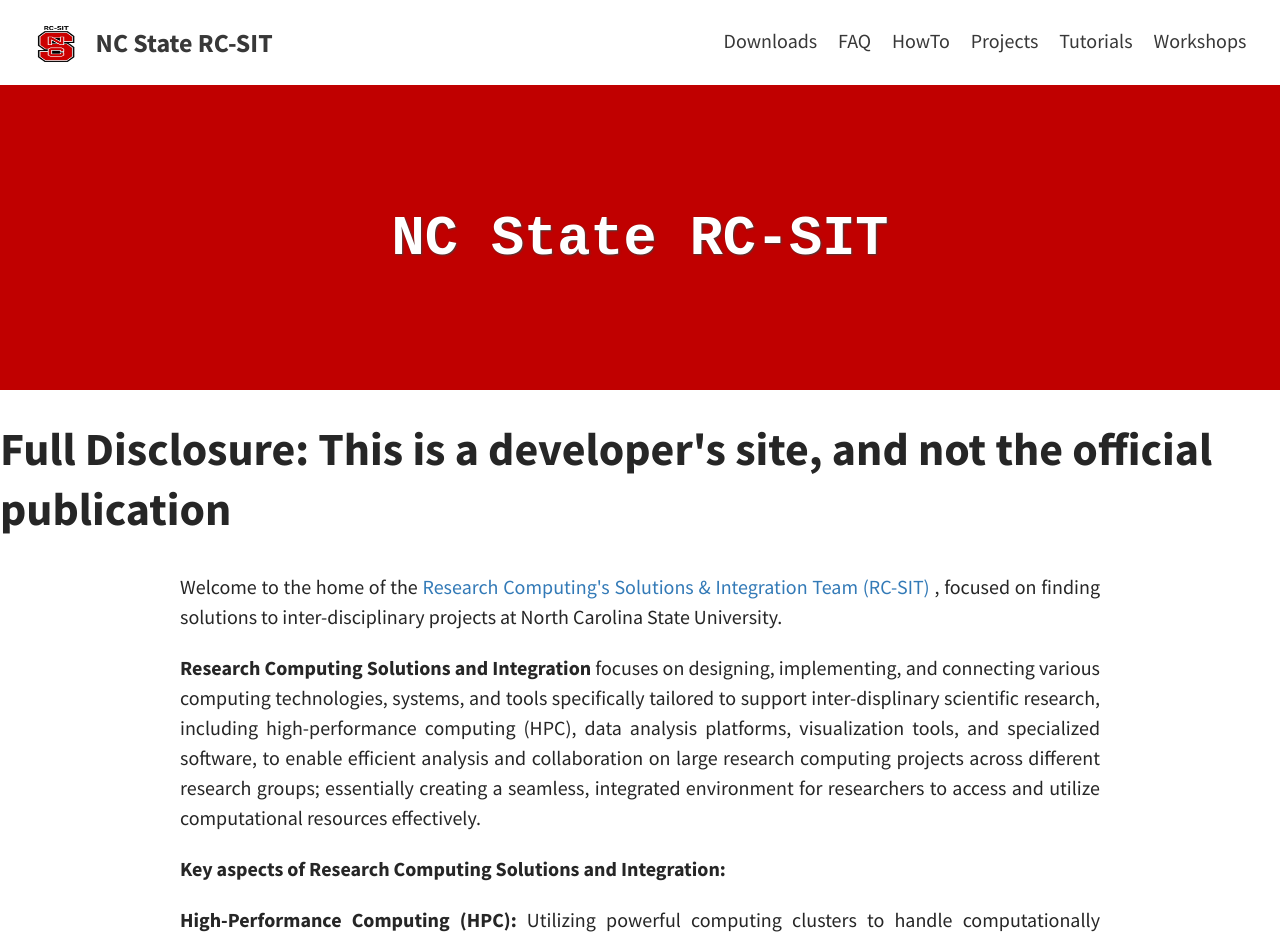
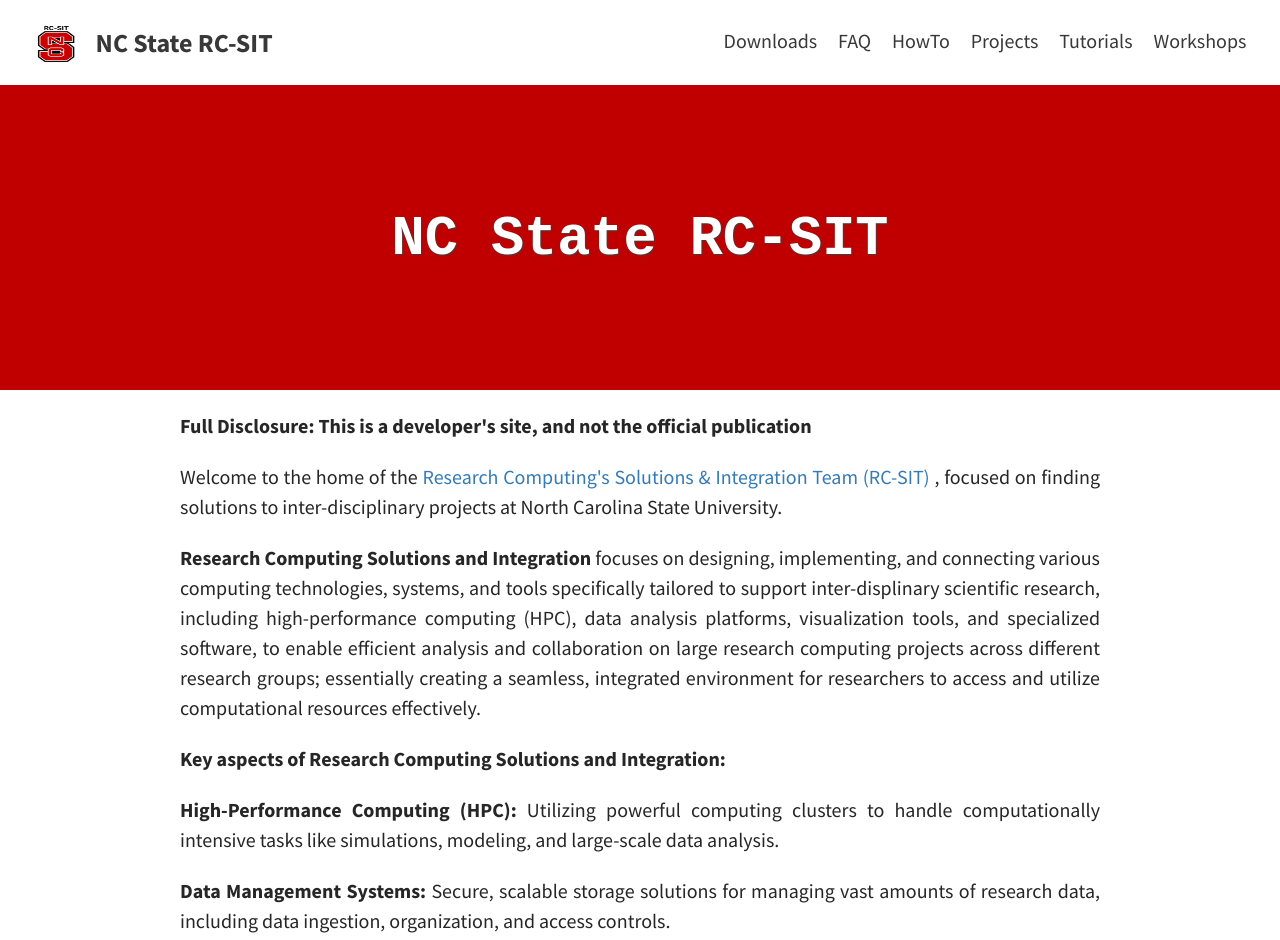
Before and after one commit to ncsu-rc-sit/ncsu-rc-sit.github.io, a Jekyll site: the page built from index.html, in a window 1280 px wide. Shown: the top 940 px of the page. Built offline with Jekyll 4.4.1, drawn with Linux system fonts in a browser that asks for light colours; the list of posts is cut into pages by our own code.

Commit message:
addressed comments from PSI/OIT group

```diff
--- a/_includes/blog.html
+++ b/_includes/blog.html
@@ -7,7 +7,7 @@
       padding: 1px 160px 0px 160px; 																																																																																																																																												;
  }
 </style>
-<h1><b> Full Disclosure: This is a developer's site, and not the official publication </b></h1>
+<p><b> Full Disclosure: This is a developer's site, and not the official publication </b></p>
 <p>Welcome to the home of the <a href = "https://ncsu-rc-sit.github.io/"> Research Computing's Solutions & Integration Team (RC-SIT) </a>, focused on finding solutions to inter-disciplinary projects at North Carolina State University. </p>
 
 <p>
```
